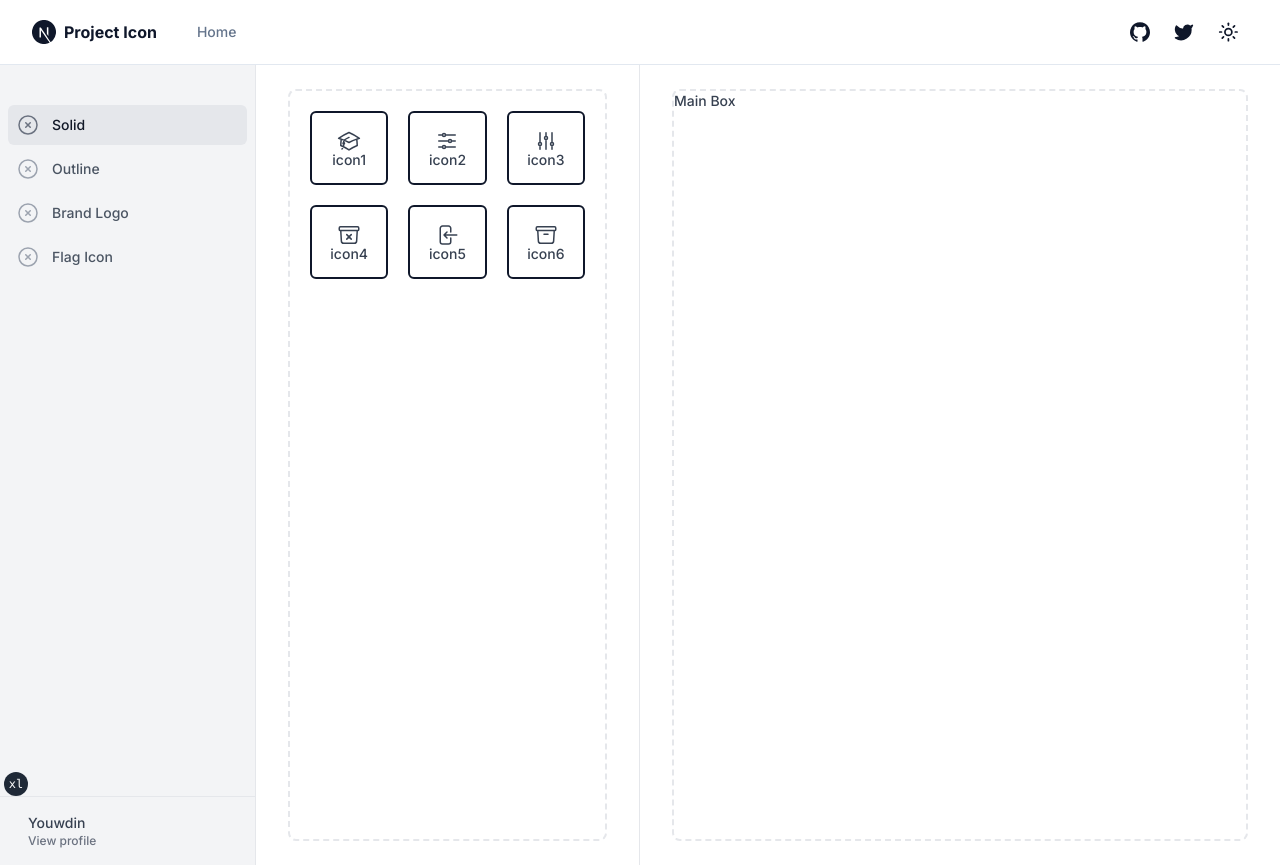
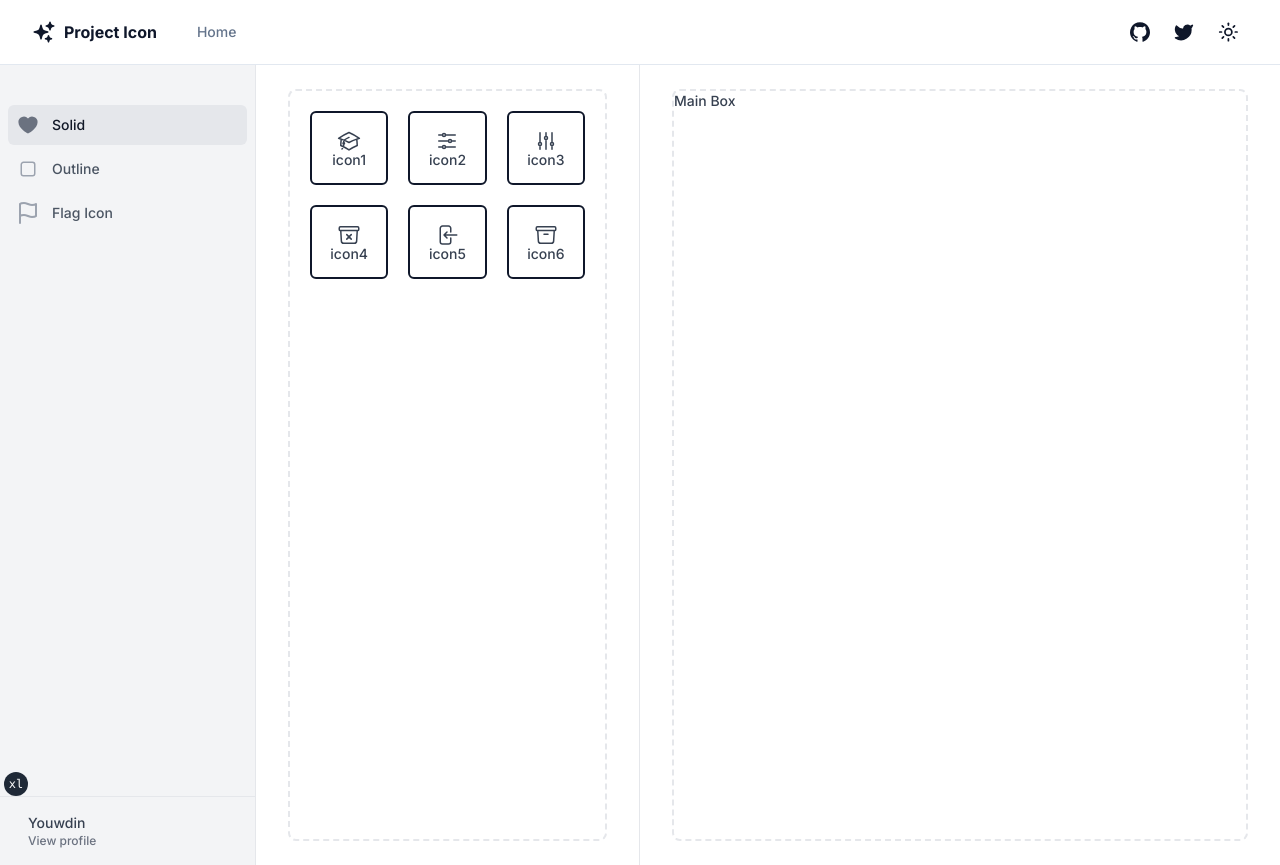
Before and after one commit to thrashraf/iconz, a Next.js app: page / in a window 1280 px wide. Built offline with nearby package versions, Linux system fonts and the light colour scheme.

Commit message:
modified:   app/page.tsx 	modified:   components/icons.tsx

```diff
--- a/app/page.tsx
+++ b/app/page.tsx
@@ -2,24 +2,22 @@
 
 import React, { Fragment, useState } from "react"
 import { Dialog, Transition } from "@headlessui/react"
-import { Bars3Icon, XCircleIcon, XMarkIcon } from "@heroicons/react/24/outline"
+import { HeartIcon, StopCircleIcon } from "@heroicons/react/20/solid"
+import {
+  Bars3Icon,
+  StopIcon,
+  XCircleIcon,
+  XMarkIcon,
+} from "@heroicons/react/24/outline"
+import { FlagIcon } from "lucide-react"
 
-import {
-  Card,
-  CardContent,
-  CardDescription,
-  CardFooter,
-  CardHeader,
-  CardTitle,
-} from "@/components/ui/card"
 import { Label } from "@/components/ui/label"
 import { RadioGroup, RadioGroupItem } from "@/components/ui/radio-group"
 
 const navigation = [
-  { name: "Solid", href: "#", icon: XCircleIcon, current: true },
-  { name: "Outline", href: "#", icon: XCircleIcon, current: false },
-  { name: "Brand Logo", href: "#", icon: XCircleIcon, current: false },
-  { name: "Flag Icon", href: "#", icon: XCircleIcon, current: false },
+  { name: "Solid", href: "#", icon: HeartIcon, current: true },
+  { name: "Outline", href: "#", icon: StopIcon, current: false },
+  { name: "Flag Icon", href: "#", icon: FlagIcon, current: false },
 ]
 
 function classNames(...classes: string[]) {
--- a/components/icons.tsx
+++ b/components/icons.tsx
@@ -13,10 +13,16 @@ export const Icons = {
   moon: Moon,
   twitter: Twitter,
   logo: (props: LucideProps) => (
-    <svg xmlns="http://www.w3.org/2000/svg" viewBox="0 0 24 24" {...props}>
+    <svg
+      xmlns="http://www.w3.org/2000/svg"
+      viewBox="0 0 24 24"
+      fill="currentColor"
+      className="h-6 w-6"
+    >
       <path
-        fill="currentColor"
-        d="M11.572 0c-.176 0-.31.001-.358.007a19.76 19.76 0 0 1-.364.033C7.443.346 4.25 2.185 2.228 5.012a11.875 11.875 0 0 0-2.119 5.243c-.096.659-.108.854-.108 1.747s.012 1.089.108 1.748c.652 4.506 3.86 8.292 8.209 9.695.779.25 1.6.422 2.534.525.363.04 1.935.04 2.299 0 1.611-.178 2.977-.577 4.323-1.264.207-.106.247-.134.219-.158-.02-.013-.9-1.193-1.955-2.62l-1.919-2.592-2.404-3.558a338.739 338.739 0 0 0-2.422-3.556c-.009-.002-.018 1.579-.023 3.51-.007 3.38-.01 3.515-.052 3.595a.426.426 0 0 1-.206.214c-.075.037-.14.044-.495.044H7.81l-.108-.068a.438.438 0 0 1-.157-.171l-.05-.106.006-4.703.007-4.705.072-.092a.645.645 0 0 1 .174-.143c.096-.047.134-.051.54-.051.478 0 .558.018.682.154.035.038 1.337 1.999 2.895 4.361a10760.433 10760.433 0 0 0 4.735 7.17l1.9 2.879.096-.063a12.317 12.317 0 0 0 2.466-2.163 11.944 11.944 0 0 0 2.824-6.134c.096-.66.108-.854.108-1.748 0-.893-.012-1.088-.108-1.747-.652-4.506-3.859-8.292-8.208-9.695a12.597 12.597 0 0 0-2.499-.523A33.119 33.119 0 0 0 11.573 0zm4.069 7.217c.347 0 .408.005.486.047a.473.473 0 0 1 .237.277c.018.06.023 1.365.018 4.304l-.006 4.218-.744-1.14-.746-1.14v-3.066c0-1.982.01-3.097.023-3.15a.478.478 0 0 1 .233-.296c.096-.05.13-.054.5-.054z"
+        fill-rule="evenodd"
+        d="M9 4.5a.75.75 0 01.721.544l.813 2.846a3.75 3.75 0 002.576 2.576l2.846.813a.75.75 0 010 1.442l-2.846.813a3.75 3.75 0 00-2.576 2.576l-.813 2.846a.75.75 0 01-1.442 0l-.813-2.846a3.75 3.75 0 00-2.576-2.576l-2.846-.813a.75.75 0 010-1.442l2.846-.813A3.75 3.75 0 007.466 7.89l.813-2.846A.75.75 0 019 4.5zM18 1.5a.75.75 0 01.728.568l.258 1.036c.236.94.97 1.674 1.91 1.91l1.036.258a.75.75 0 010 1.456l-1.036.258c-.94.236-1.674.97-1.91 1.91l-.258 1.036a.75.75 0 01-1.456 0l-.258-1.036a2.625 2.625 0 00-1.91-1.91l-1.036-.258a.75.75 0 010-1.456l1.036-.258a2.625 2.625 0 001.91-1.91l.258-1.036A.75.75 0 0118 1.5zM16.5 15a.75.75 0 01.712.513l.394 1.183c.15.447.5.799.948.948l1.183.395a.75.75 0 010 1.422l-1.183.395c-.447.15-.799.5-.948.948l-.395 1.183a.75.75 0 01-1.422 0l-.395-1.183a1.5 1.5 0 00-.948-.948l-1.183-.395a.75.75 0 010-1.422l1.183-.395c.447-.15.799-.5.948-.948l.395-1.183A.75.75 0 0116.5 15z"
+        clip-rule="evenodd"
       />
     </svg>
   ),
```
